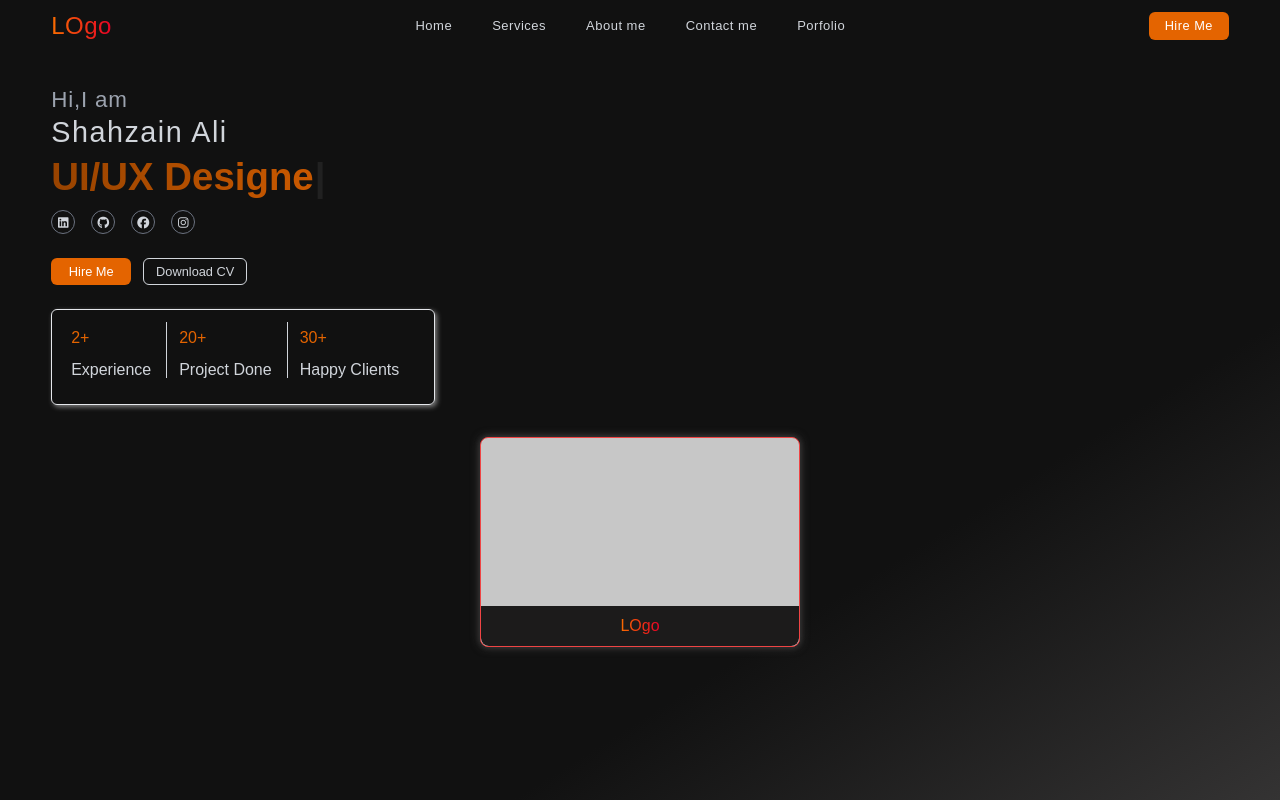
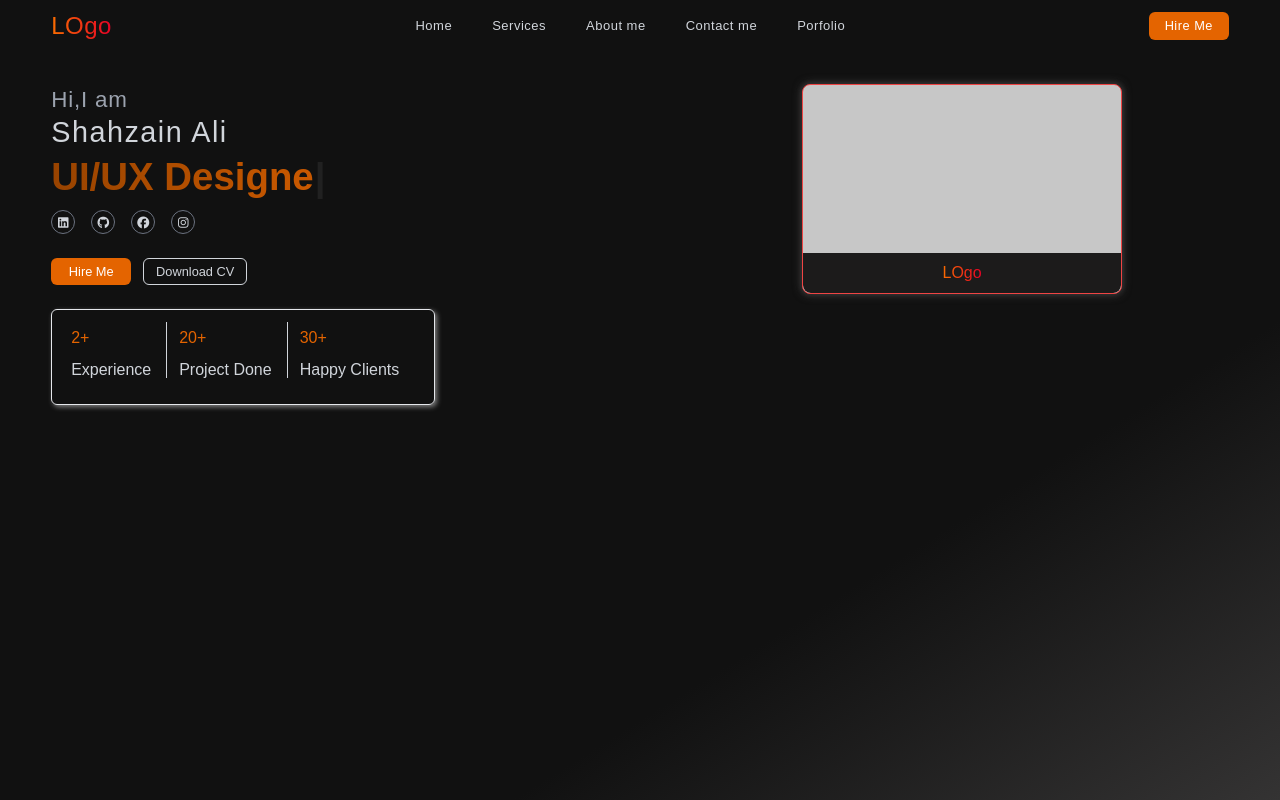
Before and after one commit to Shahzain-Bangash/Personal-Portfolio, a Next.js app: page / in a window 1280 px wide. Shown: the top 800 px of the page. Built offline with nearby package versions, Linux system fonts and the light colour scheme.

Commit message:
Change in dynamic breakpoint

```diff
--- a/tailwind.config.ts
+++ b/tailwind.config.ts
@@ -21,7 +21,7 @@ export default {
         custom2:"830px",
         custom:"920px",
         sm: { min: '640px', max: '768px' },
-        md: { min: '768px', max: '1040px' },
+        md: { min: '768px', max: '1280px' },
         lg: {min:  '1024px', max:  '1280'},
         },
       boxShadow:{
```
